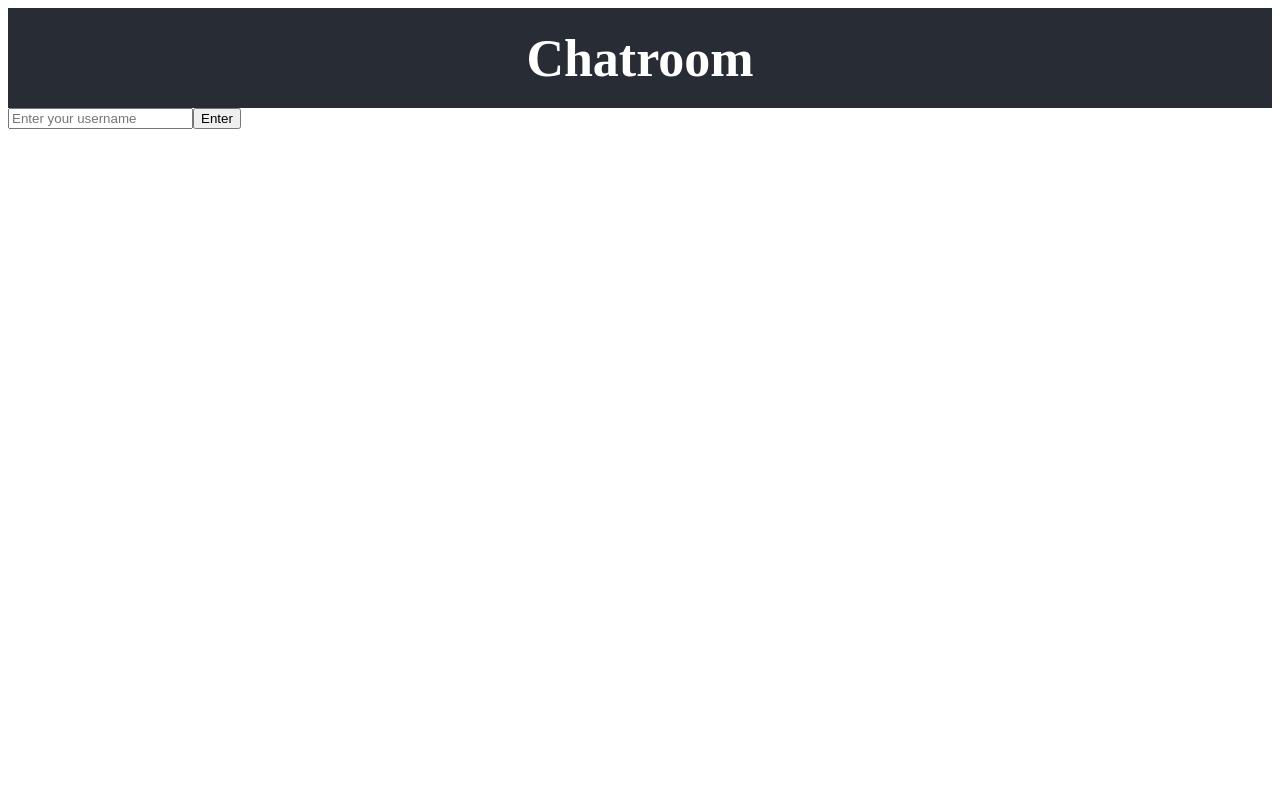
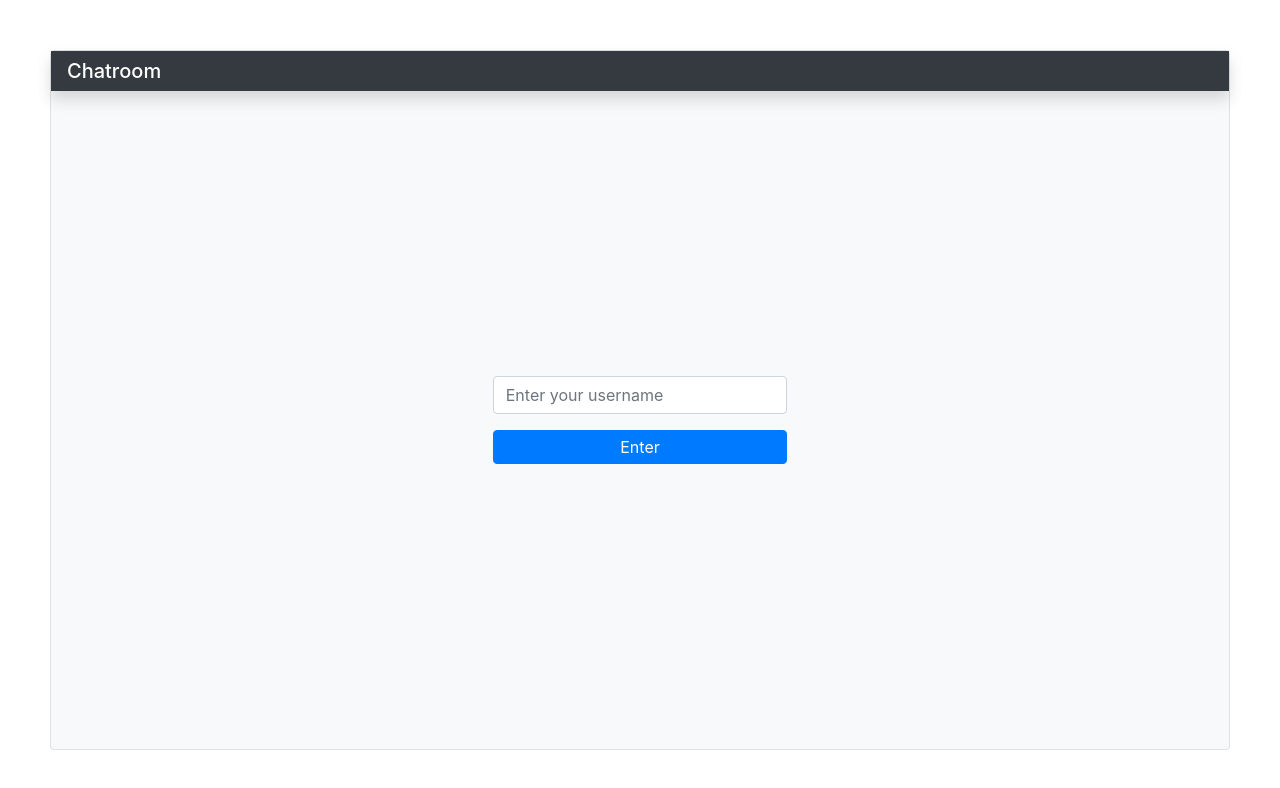
Before and after one commit to JessicaNeary/chatroom, a React (Create React App) app: page / in a window 1280 px wide. Shown: the top 788 px of the page. Built offline with nearby package versions, Linux system fonts and the light colour scheme; no server answers.

Commit message:
Adjusted layout and started adding styling

```diff
--- a/package.json
+++ b/package.json
@@ -8,6 +8,7 @@
     "@testing-library/user-event": "^7.1.2",
     "axios": "^0.19.2",
     "body-parser": "^1.19.0",
+    "bootstrap": "^4.5.0",
     "react": "^16.13.1",
     "react-dom": "^16.13.1",
     "react-redux": "^7.2.0",
@@ -16,8 +17,7 @@
     "redux-devtools-extension": "^2.13.8",
     "redux-thunk": "^2.3.0",
     "socket.io": "^2.3.0",
-    "socket.io-client": "^2.3.0",
-    "styled-components": "^5.1.1"
+    "socket.io-client": "^2.3.0"
   },
   "scripts": {
     "start": "react-scripts start",
--- a/public/index.html
+++ b/public/index.html
@@ -2,6 +2,7 @@
 <html lang="en">
   <head>
     <meta charset="utf-8" />
+    <link rel="stylesheet" href="https://stackpath.bootstrapcdn.com/bootstrap/4.5.0/css/bootstrap.min.css" integrity="sha384-9aIt2nRpC12Uk9gS9baDl411NQApFmC26EwAOH8WgZl5MYYxFfc+NcPb1dKGj7Sk" crossorigin="anonymous">
     <link rel="icon" href="%PUBLIC_URL%/favicon.ico" />
     <meta name="viewport" content="width=device-width, initial-scale=1" />
     <meta name="theme-color" content="#000000" />
--- a/src/App.css
+++ b/src/App.css
@@ -32,3 +32,26 @@
     transform: rotate(360deg);
   }
 }
+
+.app {
+  height: calc(100vh - 100px);
+  margin: 50px;
+  display: flex;
+  flex-direction: column;
+}
+
+.navbar {
+  z-index: 100;
+}
+
+li {
+  display: block;
+}
+
+.fill {
+  height: 100%;
+}
+
+.btn.focus, .btn:focus {
+  box-shadow: none;
+}
--- a/src/App.js
+++ b/src/App.js
@@ -1,20 +1,32 @@
-import React from 'react';
-import { useSelector } from 'react-redux';
+import React, { useEffect } from 'react';
+import { useSelector, useDispatch } from 'react-redux';
 import './App.css';
+
+import socket from './socket';
+import { joinRoomSuccess } from './actions';
 import Main from "./components/Main";
-import EntryPage from "./components/EntryPage";
+import EntryPage from './components/EntryPage';
 
 function App() {
   const user = useSelector(state => state.user);
+  const room = useSelector(state => state.room);
+
+  const dispatch = useDispatch();
+
+  useEffect(() => {
+    socket.on('get-room', payload => {
+        dispatch(joinRoomSuccess(payload))
+    });
+}, []);
 
   return (
-    <div className="App">
-      <header className="App-header">
-        <h1>Chatroom</h1>
-      </header>
-      { user.name ?
-        <Main user={user} /> :
-        <EntryPage />
+    <div className="app bg-light text-center rounded border">
+      <nav className="navbar navbar-dark bg-dark p-0 shadow">
+        <h3 className="navbar-brand px-3 m-0">Chatroom</h3>
+      </nav>
+      { !user.name || !room ?
+        <EntryPage user={user} /> :
+        <Main user={user} />
       }
     </div>
   );
--- a/src/components/Chat.js
+++ b/src/components/Chat.js
@@ -1,13 +1,11 @@
-import React, { useState, useEffect } from 'react';
+import React, { useState } from 'react';
 import { useDispatch, useSelector } from 'react-redux';
 import socket from '../socket';
-import styled from 'styled-components';
 
 import { sendMessage } from '../actions';
 
 const Chat = ({ room, user }) => {
     const [ input, setInput ] = useState("");
-    const chatLog = useSelector(state => state.room.chatLog)
     const dispatch = useDispatch();
     const handleInput = e => {
         setInput(e.target.value);
@@ -22,44 +20,21 @@ const Chat = ({ room, user }) => {
         setInput("");
     }
     return (
-        <Container>
-            <MessageLog>
+        <div className="col-8 bg-white d-flex flex-column justify-content-between">
+            <div>
                 {room.chatLog.map(message => (
-                    <Message key={message.id}>
+                    <div key={message.id}>
                         <strong>{message.user.name}: </strong>
                         {message.text}
-                    </Message>
+                    </div>
                 ))}
-            </MessageLog>
-            <TextInput value={input} onChange={handleInput} />
-            <button onClick={send}>Send</button>
-        </Container>
+            </div>
+            <div>
+            <textarea className="form-control" value={input} onChange={handleInput} />
+            <button className="btn btn-block" onClick={send}>Send</button>
+            </div>
+        </div>
     )
 }
 
-const Container = styled.div`
-    width: 60vw;
-    border-radius: 20px;
-    border: 2px solid black;
-`;
-
-const MessageLog = styled.ul`
-    padding: 10px 5px;
-    border-bottom: 1px solid black;
-`;
-
-const Message = styled.li`
-    width: fit-content;
-    padding: 5px;
-    border-radius: 5px;
-    background: lightGrey;
-    box-shadow: 2px 3px grey;
-    margin-bottom: 5px;
-`;
-
-const TextInput = styled.textarea`
-    height: 100px;
-    padding: 10px;
-`;
-
 export default Chat;
--- a/src/components/EntryPage.js
+++ b/src/components/EntryPage.js
@@ -1,25 +1,15 @@
-import React, { useState } from 'react';
-import { setUsername } from '../actions';
-import { useDispatch } from 'react-redux';
+import React from 'react';
+import UsernameInput from './UsernameInput';
+import JoinRoom from './JoinRoom';
 
-const EntryPage = () => {
-    const [username, setUsernameInput] = useState("");
-    const dispatch = useDispatch();
-
-    const handleInput = (e) => {
-        setUsernameInput(e.target.value);
-    };
-
-    const handleSubmit = () => {
-        dispatch(setUsername(username));
-    }
-
-    return (
-        <div>
-            <input type="text" value={username} placeholder="Enter your username" onChange={handleInput} />
-            <button type="submit" onClick={handleSubmit}>Enter</button>
-        </div>
-    );
-}
+const EntryPage = ({ user }) => (
+    <div className="m-auto w-25">
+        {
+            !user.name ?
+            <UsernameInput /> :
+            <JoinRoom user={user} />
+        }
+    </div>
+);
 
 export default EntryPage;
--- a/src/components/Home.js
+++ b/src/components/JoinRoom.js
@@ -5,7 +5,7 @@ import { joinRoomRequest } from '../actions';
 import { createRoom } from '../actions';
 import socket from '../socket';
 
-const Home = ({ user }) => {
+const JoinRoom = ({ user }) => {
     const [ roomName, setRoomName ] = useState("");
     const [ roomId, setRoomId ] = useState("");
 
@@ -13,29 +13,32 @@ const Home = ({ user }) => {
 
     const handleNameChange = (e) => {
         setRoomName(e.target.value);
+        setRoomId("");
     }
     const handleIdChange = (e) => {
         setRoomId(e.target.value);
+        setRoomName("");
+    }
+    const handleEnter = () => {
+        if (roomName !== "") {
+            submitCreate();
+        } else submitJoin();
     }
     const submitCreate = () => {
         dispatch(createRoom(roomName, user))
     }
     const submitJoin = () => {
         socket.emit('join-room', { roomId, user });
-        dispatch(joinRoomRequest())
+        dispatch(joinRoomRequest(roomId))
+        console.log(roomId)
     };
     return (
         <div>
-            <div>
-                <input value={roomName} placeholder="Create a room..." type="text" onChange={handleNameChange} />
-                <button type="submit" onClick={submitCreate}>Create</button>
-            </div>
-            <div>
-                <input value={roomId} placeholder="Enter a room..." type="text" onChange={handleIdChange} />
-                <button type="submit" onClick={submitJoin}>Enter</button>
-            </div>
+            <input className="form-control mb-1" value={roomName} placeholder="Create a room..." type="text" onChange={handleNameChange} />
+            <input className="form-control" value={roomId} placeholder="Join a room..." type="text" onChange={handleIdChange} />
+            <button className="mt-4 btn btn-primary btn-block py-1" type="submit" onClick={handleEnter}>Enter</button>
         </div>
     );
 }
 
-export default Home;
+export default JoinRoom;
--- a/src/components/Main.js
+++ b/src/components/Main.js
@@ -3,8 +3,8 @@ import { useSelector, useDispatch } from 'react-redux';
 
 import socket from '../socket';
 import Room from './Room';
-import Home from './Home';
-import { joinRoomSuccess, getMessage } from '../actions';
+import Chat from './Chat';
+import { getMessage } from '../actions';
 
 
 const Main = ({ user }) => {
@@ -13,21 +13,15 @@ const Main = ({ user }) => {
     const dispatch = useDispatch();
 
     useEffect(() => {
-        socket.on('get-room', payload => {
-            dispatch(joinRoomSuccess(payload))
-        });
         socket.on('get-message', payload => {
             dispatch(getMessage(payload));
         })
     }, []);
     return (
-        <div>
-        <h5>Hi {user.name}!</h5>
-        { room ?
-            <Room room={room} user={user} /> :
-            <Home user={user} />
-        }
-        </div>
+            <div className="d-flex h-100">
+                <Chat room={room} user={user} />
+                <Room room={room} user={user} />
+            </div>
     );
 };
 
--- a/src/components/Room.js
+++ b/src/components/Room.js
@@ -1,7 +1,5 @@
 import React, { useEffect } from 'react';
 import socket from '../socket';
-
-import Chat from './Chat';
 
 const Room = ({ room, user }) => {
     useEffect(() => {
@@ -11,18 +9,17 @@ const Room = ({ room, user }) => {
         socket.emit('leave-room', { roomId: room.id, userId: user.id })
     }
     return (
-        <div>
-            <h6>{room.name}</h6>
-            <button onClick={leaveRoom}>Leave room</button>
+        <div className="col-4 sidebar border-left">
+            <div className="pt-3">{user.name}</div>
             <div>
-                <p>Online:</p>
-                <ul>
+                <div className="card-subtitle">{room.name}</div>
+                <ul className="nav flex-column">
                     {Object.values(room.users).map(({ name, id }) => (
                         <li key={id}>{name}</li>
                     ))}
                 </ul>
+                <button className="btn align-right" onClick={leaveRoom}>Leave room</button>
             </div>
-            <Chat room={room} user={user} />
         </div>
     )
 }
--- /dev/null
+++ b/src/components/UsernameInput.js
@@ -0,0 +1,25 @@
+import React, { useState } from 'react';
+import { setUsername } from '../actions';
+import { useDispatch } from 'react-redux';
+
+const UsernameInput = () => {
+    const [username, setUsernameInput] = useState("");
+    const dispatch = useDispatch();
+
+    const handleInput = (e) => {
+        setUsernameInput(e.target.value);
+    };
+
+    const handleSubmit = () => {
+        dispatch(setUsername(username));
+    }
+
+    return (
+        <div>
+            <input className="form-control mb-3" type="text" value={username} placeholder="Enter your username" onChange={handleInput} />
+            <button className="btn btn-primary btn-block py-1" type="submit" onClick={handleSubmit}>Enter</button>
+        </div>
+    );
+}
+
+export default UsernameInput;
```
